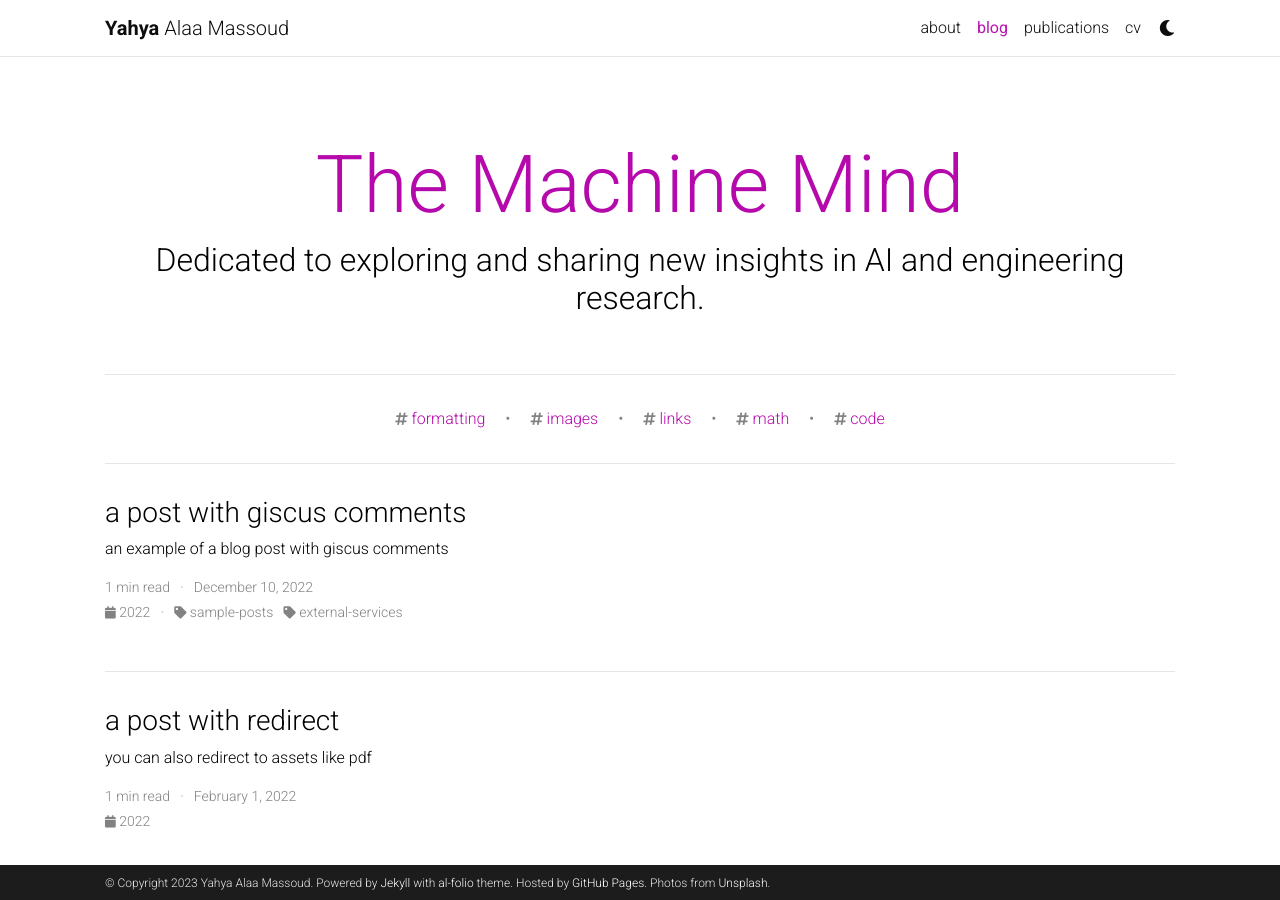
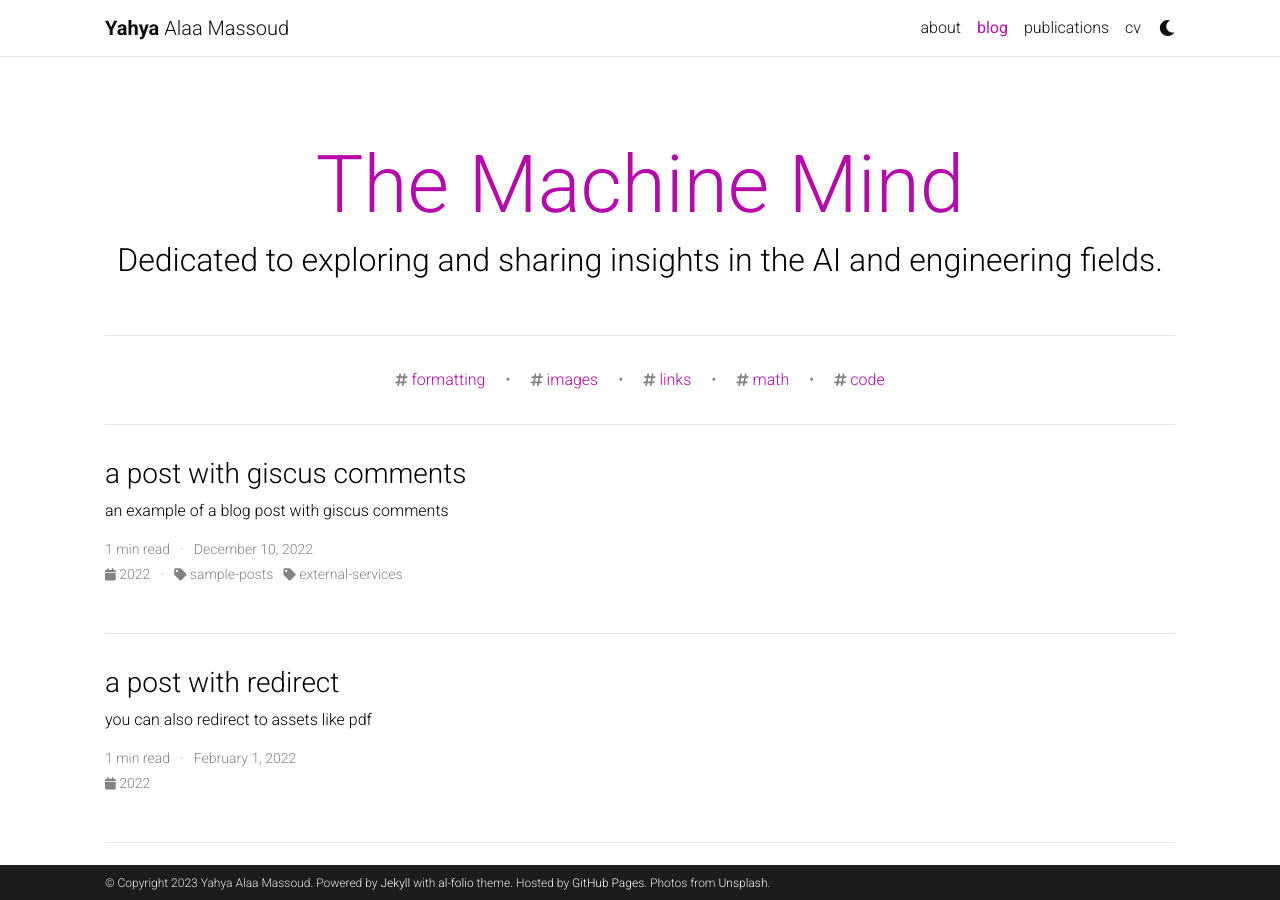
Before and after one commit to YahyaAlaaMassoud/YahyaAlaaMassoud.github.io, a Jekyll site: the page built from blog/index.html, in a window 1280 px wide and 900 px high. Built offline with Jekyll 4.4.1, drawn with Linux system fonts in a browser that asks for light colours; the list of posts is cut into pages by our own code; comment, search, counter and statistics services are not loaded; a style sheet for code colours, icons or effects is not loaded.

Commit message:
change blog descrp

```diff
--- a/_config.yml
+++ b/_config.yml
@@ -115,7 +115,7 @@
 
 blog_name: The Machine Mind # blog_name will be displayed in your blog page
 blog_nav_title: blog # your blog must have a title for it to be displayed in the nav bar
-blog_description: Dedicated to exploring and sharing new insights in AI and engineering research.
+blog_description: Dedicated to exploring and sharing insights in the AI and engineering fields.
 permalink: /blog/:year/:title/
 
 # Pagination
```
